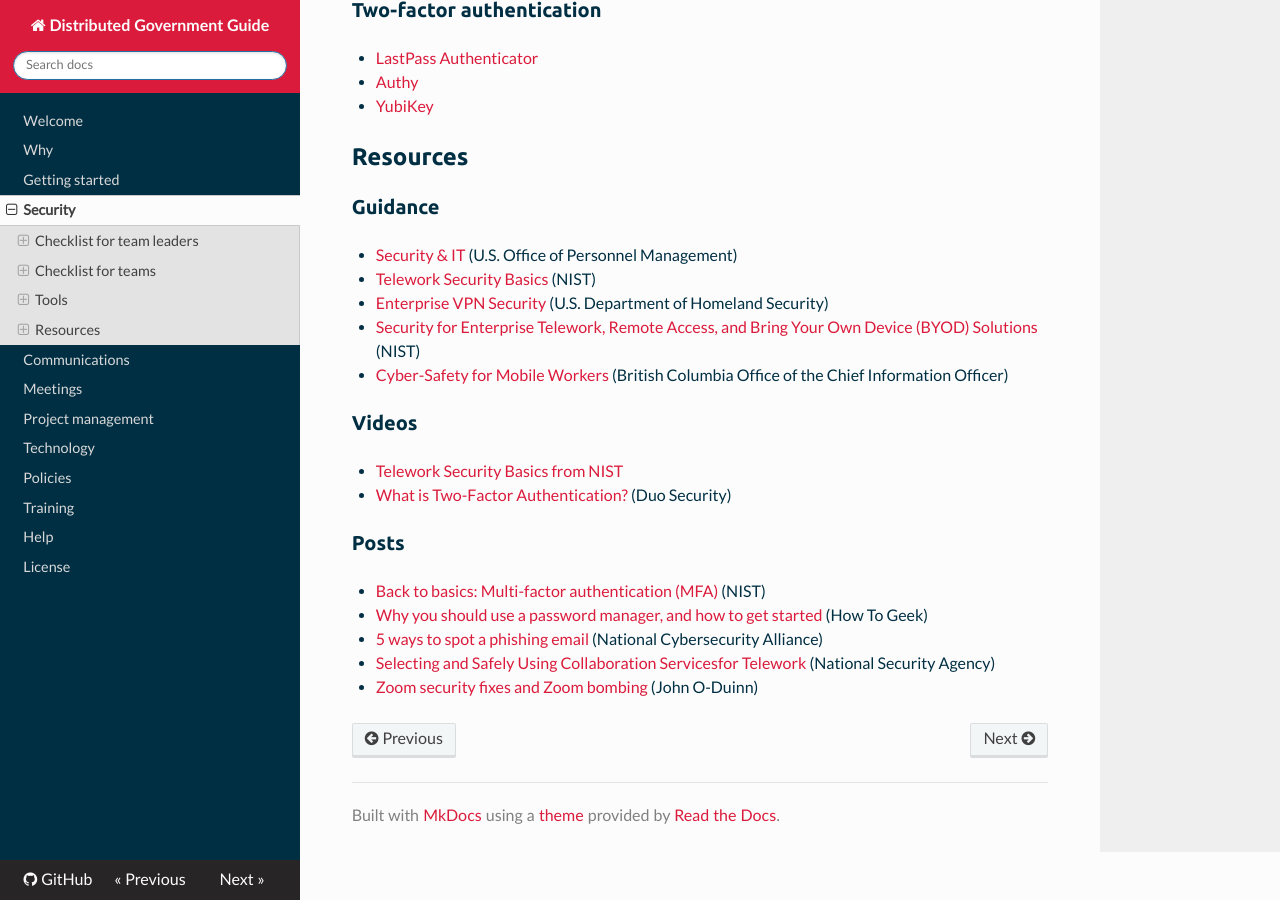
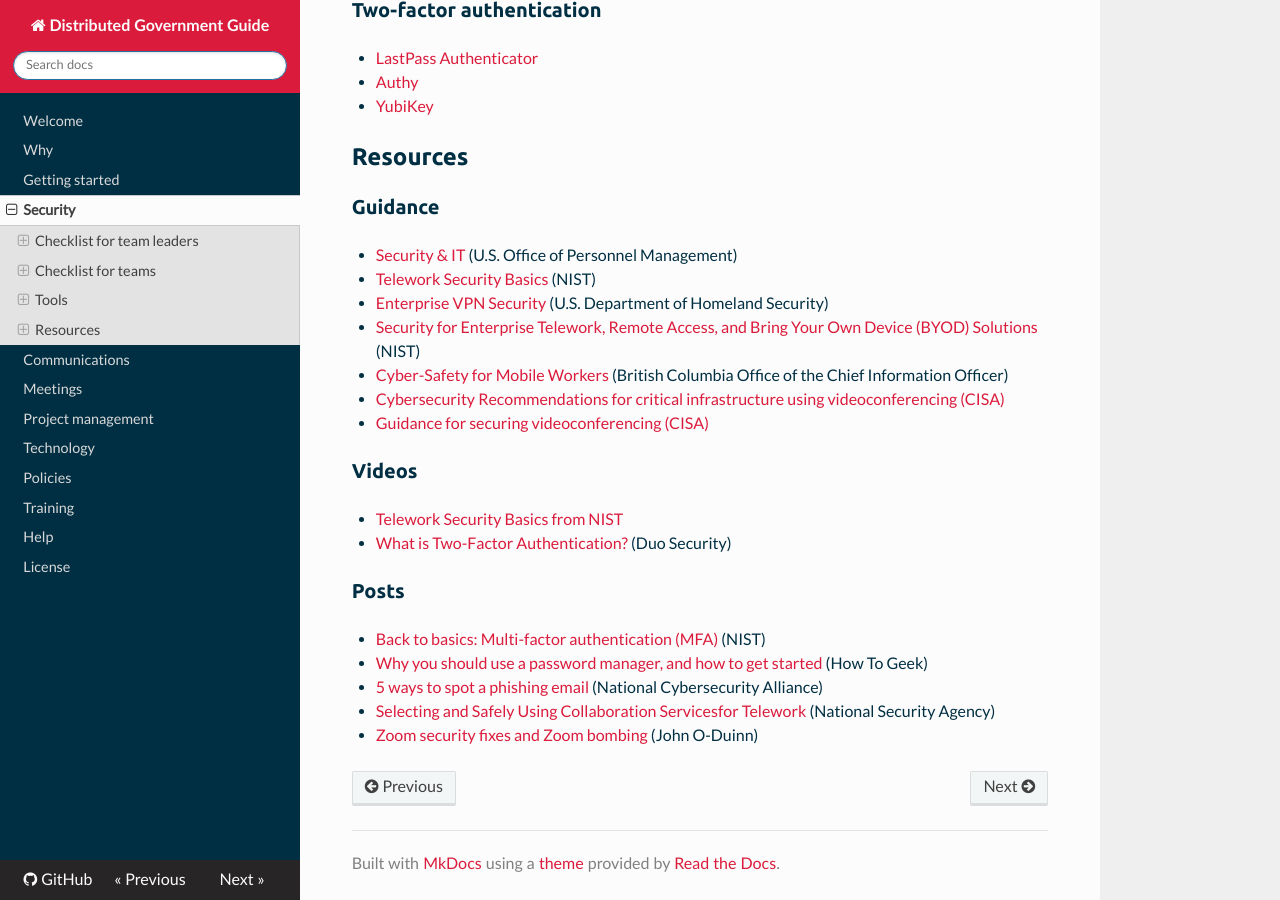
Before and after one commit to distributedgov/guide, an MkDocs documentation site: the page built from docs/security.md, in a window 1280 px wide and 900 px high, scrolled down 2309 px. Built offline with MkDocs 1.6.1, drawn with Linux system fonts in a browser that asks for light colours; nearby versions of some CDN libraries; old or Windows-style settings are respelled for this version of MkDocs.

Commit message:
Update security.md

```diff
--- a/docs/security.md
+++ b/docs/security.md
@@ -126,6 +126,10 @@
 
 * [Cyber-Safety for Mobile Workers](https://www2.gov.bc.ca/assets/gov/british-columbians-our-governments/services-policies-for-government/information-management-technology/information-security/cyber-safety_for_mobile_workers.pdf) (British Columbia Office of the Chief Information Officer)
 
+* [Cybersecurity Recommendations for critical infrastructure using videoconferencing (CISA)](https://www.cisa.gov/sites/default/files/publications/CISA_Cybersecurity_Recommendations_for_Critical_Infrastructure_Using_Video_Conferencing_S508C.pdf)
+
+* [Guidance for securing videoconferencing (CISA)](https://www.cisa.gov/sites/default/files/publications/CISA_Guidance_for_Securing_Video_Conferencing_S508C.pdf)
+
 ### Videos
 
 * [Telework Security Basics from NIST](https://cdnapisec.kaltura.com/index.php/extwidget/preview/partner_id/684682/uiconf_id/31013851/entry_id/1_h5ch34jx/embed/dynamic)
```
